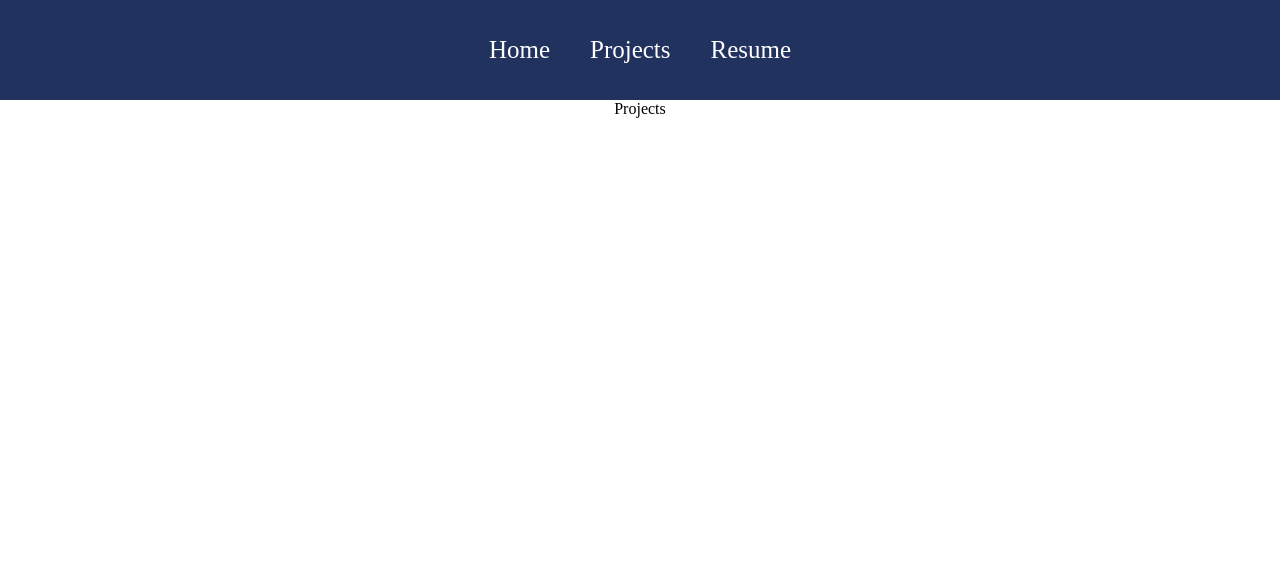
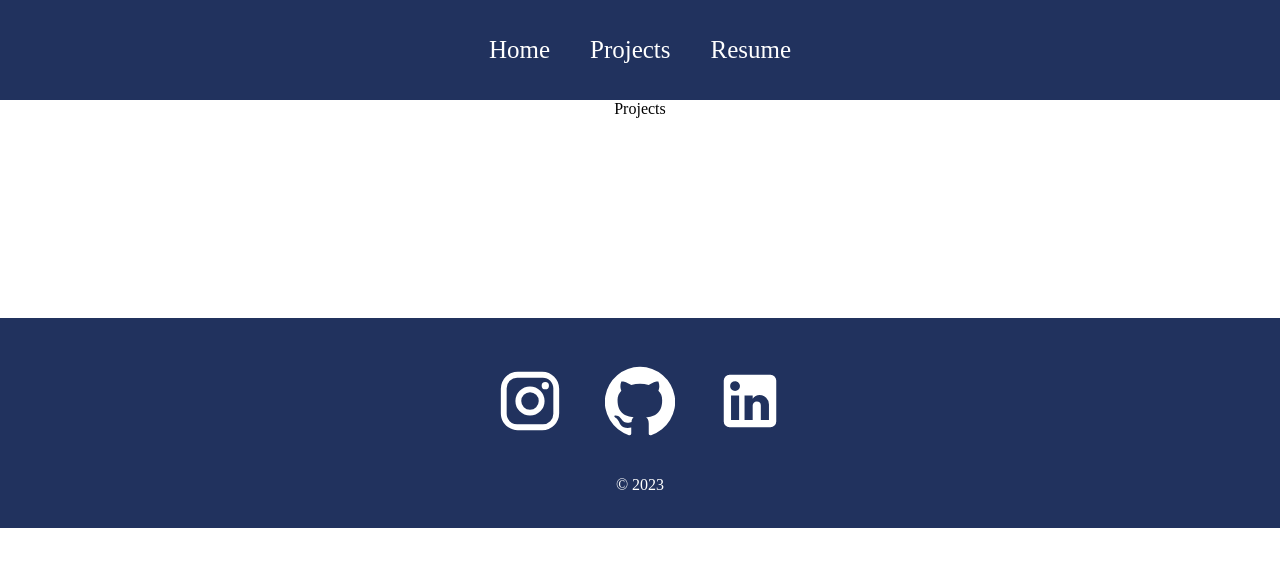
Before and after one commit to mohitbish/Portfolio, a React (Create React App) app: page /projects in a window 1280 px wide. Shown: the top 566 px of the page. Built offline with nearby package versions, Linux system fonts and the light colour scheme.

Commit message:
Footer added and styling added

```diff
--- a/src/App.js
+++ b/src/App.js
@@ -5,6 +5,7 @@
 import Projects from './Pages/Projects'
 import Resume from './Pages/Resume'
 import Navbar from './Components/Navbar';
+import Footer from './Components/Footer';
 
 function App() {
   return (
@@ -16,7 +17,7 @@
             <Route path="/resume" element={<Resume />}/>
             <Route path="/projects" element={<Projects />}/>
         </Routes>
-
+        <Footer />
       </Router>
     </div>
   );
--- /dev/null
+++ b/src/Components/Footer.js
@@ -0,0 +1,22 @@
+import React from 'react'
+import  InstagramIcon  from '@material-ui/icons/Instagram'
+import  LinkedInIcon  from '@material-ui/icons/LinkedIn'
+import GithubIcon  from '@material-ui/icons/GitHub'
+import '../Styles/Footer.css'
+
+function Footer() {
+  return (
+    <div className='footer'>
+        <div>
+            <div className='socialMedia'>
+                <InstagramIcon />
+                <a href='https://github.com/mohitbish'><GithubIcon /></a>
+                <a href='https://www.linkedin.com/in/mohit-bishnoi-3a5025252/'><LinkedInIcon /></a>
+            </div>
+            <p>&copy; 2023 </p>
+        </div>
+    </div>
+  )
+}
+
+export default Footer
--- /dev/null
+++ b/src/Styles/Footer.css
@@ -0,0 +1,28 @@
+.footer {
+    width: 100%;
+    height: 200px;
+    background: #21325e;
+    display: flex;
+    justify-content: center;
+    align-items: center;
+    flex-direction: column;
+    padding-top: 10px;
+    margin-top: 200px;
+  }
+
+  .socialMedia svg {
+    color: white;
+    margin: 20px;
+    font-size: 70px;
+    cursor: pointer;
+  }
+
+  .footer p {
+    color: white;
+  }
+
+  @media only screen and (max-width: 600px) {
+    .footer svg {
+      font-size: 50px;
+    }
+  }
```
